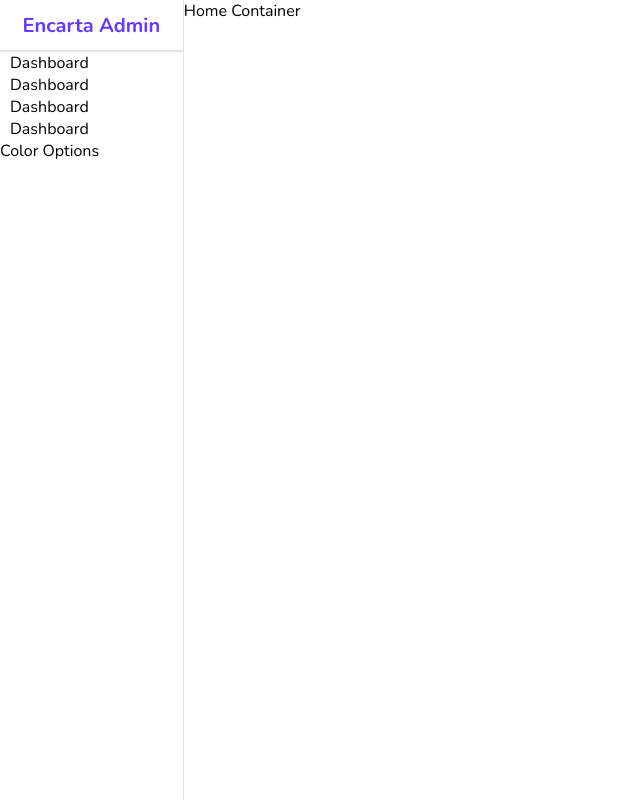
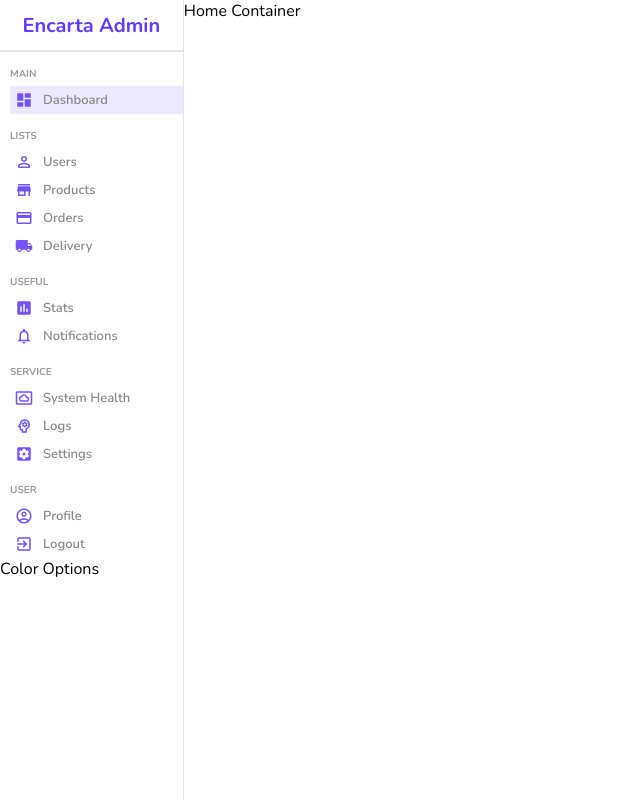
Before and after one commit to anyars-encarta/dashboard-admin, a React (Create React App) app: page / in a window 1280 px wide. Shown: the whole page, without its empty margins (0-640 px from the left). Built offline with nearby package versions, Linux system fonts and the light colour scheme.

Commit message:
Add and style side menu list items

```diff
--- a/src/components/sidebar/Sidebar.jsx
+++ b/src/components/sidebar/Sidebar.jsx
@@ -1,4 +1,16 @@
 import React from 'react';
+import DashboardIcon from "@mui/icons-material/Dashboard";
+import PersonOutlineIcon from "@mui/icons-material/PersonOutline";
+import LocalShippingIcon from "@mui/icons-material/LocalShipping";
+import CreditCardIcon from "@mui/icons-material/CreditCard";
+import StoreIcon from "@mui/icons-material/Store";
+import InsertChartIcon from "@mui/icons-material/InsertChart";
+import SettingsApplicationsIcon from "@mui/icons-material/SettingsApplications";
+import ExitToAppIcon from "@mui/icons-material/ExitToApp";
+import NotificationsNoneIcon from "@mui/icons-material/NotificationsNone";
+import SettingsSystemDaydreamOutlinedIcon from "@mui/icons-material/SettingsSystemDaydreamOutlined";
+import PsychologyOutlinedIcon from "@mui/icons-material/PsychologyOutlined";
+import AccountCircleOutlinedIcon from "@mui/icons-material/AccountCircleOutlined";
 import './sidebar.scss';
 
 const Sidebar = () => {
@@ -11,17 +23,62 @@
 
       <div className="center">
         <ul>
-          <li>
+          <p className="title">MAIN</p>
+          <li className='active'>
+            <DashboardIcon className='icon' />
             <span>Dashboard</span>
           </li>
+
+          <p className="title">LISTS</p>
           <li>
-            <span>Dashboard</span>
+            <PersonOutlineIcon className='icon' />
+            <span>Users</span>
           </li>
           <li>
-            <span>Dashboard</span>
+            <StoreIcon className='icon' />
+            <span>Products</span>
           </li>
           <li>
-            <span>Dashboard</span>
+            <CreditCardIcon className='icon' />
+            <span>Orders</span>
+          </li>
+          <li>
+            <LocalShippingIcon className='icon' />
+            <span>Delivery</span>
+          </li>
+
+          <p className="title">USEFUL</p>
+          <li>
+            <InsertChartIcon className='icon' />
+            <span>Stats</span>
+          </li>
+          <li>
+            <NotificationsNoneIcon className='icon' />
+            <span>Notifications</span>
+          </li>
+
+          <p className="title">SERVICE</p>
+          <li>
+            <SettingsSystemDaydreamOutlinedIcon className='icon' />
+            <span>System Health</span>
+          </li>
+          <li>
+            <PsychologyOutlinedIcon className='icon' />
+            <span>Logs</span>
+          </li>
+          <li>
+            <SettingsApplicationsIcon className='icon' />
+            <span>Settings</span>
+          </li>
+
+          <p className="title">USER</p>
+          <li>
+            <AccountCircleOutlinedIcon className='icon' />
+            <span>Profile</span>
+          </li>
+          <li>
+            <ExitToAppIcon className='icon' />
+            <span>Logout</span>
           </li>
         </ul>
       </div>
--- a/src/components/sidebar/sidebar.scss
+++ b/src/components/sidebar/sidebar.scss
@@ -31,6 +31,41 @@
             list-style: none;
             margin: 0;
             padding: 0;
+
+            .title {
+                font-size: 10px;
+                font-weight: bold;
+                color: #999;
+                margin-top: 15px;
+                margin-bottom: 5px;
+            }
+
+            li {
+                display: flex;
+                align-items: center;
+                padding: 5px;
+                cursor: pointer;
+
+                &:hover {
+                    background-color: #ece8ff;
+                }
+
+                &.active {
+                    background-color: #ece8ff;
+                }
+
+                .icon {
+                    font-size: 18px;
+                    color: #7451f8;
+                }
+
+                span {
+                    font-size: 13px;
+                    font-weight: 600;
+                    color: #888;
+                    margin-left: 10px;
+                }
+            }
         }
     }
 }
```
